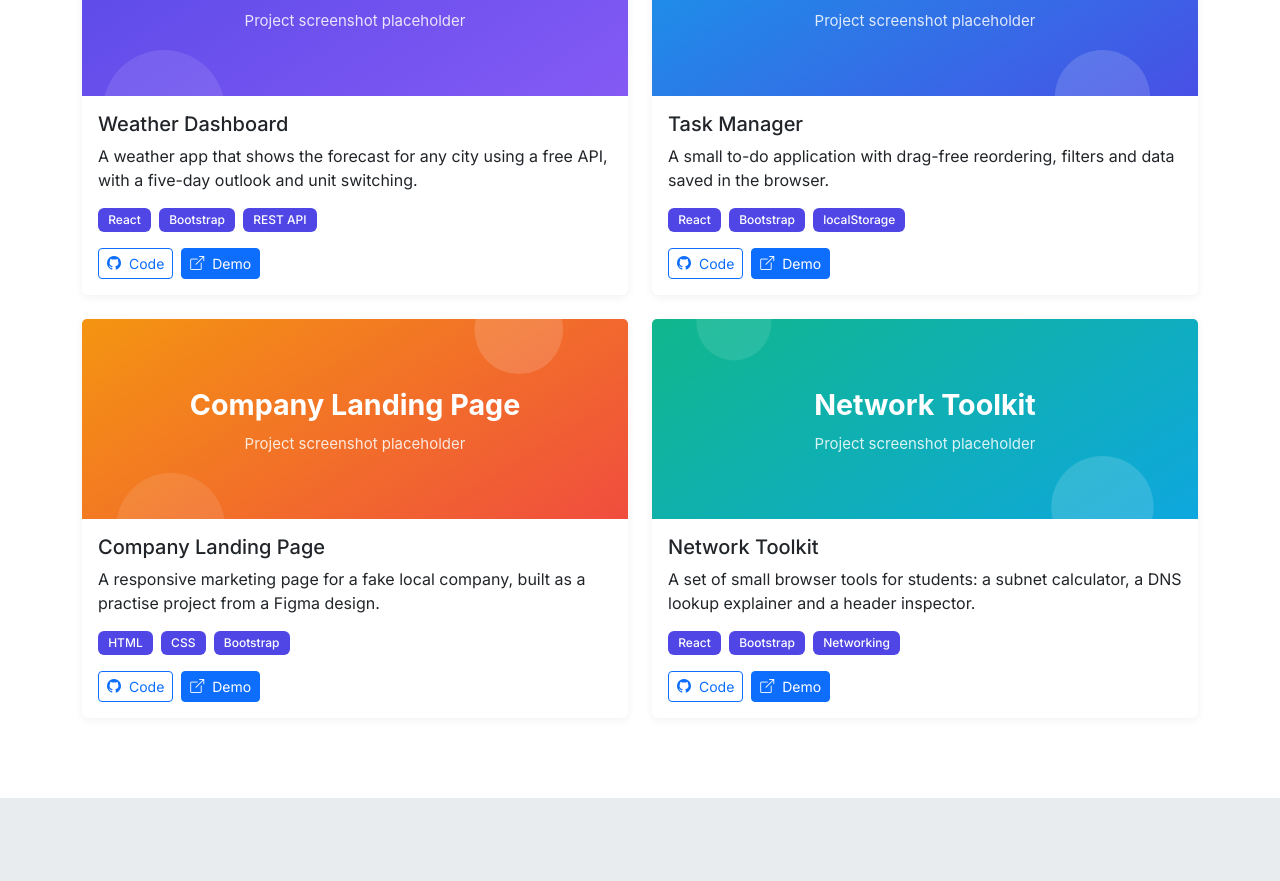
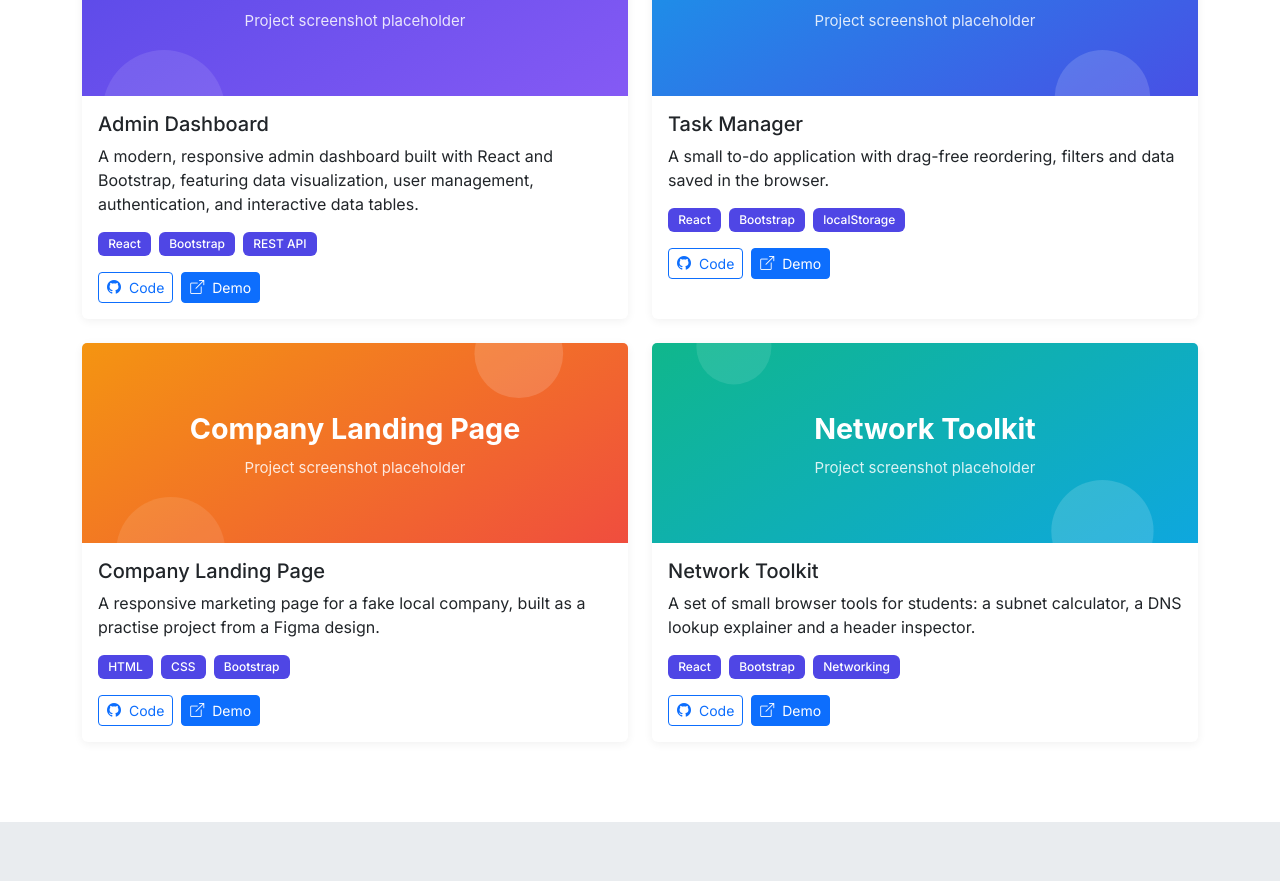
Before and after one commit to amirhosseinj05/amirhj205-Protfolio, a React (Vite) app: page / in a window 1280 px wide. Shown: the part 2034-2915 px from the top of the page. Built offline with nearby package versions, Linux system fonts and the light colour scheme.

Commit message:
change projects.js file

```diff
--- a/src/data/projects.js
+++ b/src/data/projects.js
@@ -9,16 +9,16 @@ import projectImage4 from '../assets/project-4.svg'
 export const projects = [
   {
     id: 1,
-    title: 'Weather Dashboard',
+    title: 'Admin  Dashboard',
     description:
-      'A weather app that shows the forecast for any city using a free API, with a five-day outlook and unit switching.',
+      'A modern, responsive admin dashboard built with React and Bootstrap, featuring data visualization, user management, authentication, and interactive data tables.',
     image: projectImage1,
-    imageAlt: 'Screenshot placeholder of the Weather Dashboard project',
+    imageAlt: 'Screenshot placeholder of the Admin Dashboard project',
     tech: ['React', 'Bootstrap', 'REST API'],
-    github: 'https://github.com/alexcarter-dev/weather-dashboard',
+    github: 'https://github.com/amirhosseinj05/Admin-Dashboard',
     demo: 'https://weather-dashboard-demo.vercel.app',
     details:
-      'This was my first project that talked to a real API. I fetch the data with fetch(), handle the loading and error states, and store the last searched city in localStorage so it survives a page refresh. The layout is fully responsive: the forecast cards stack on mobile and sit in a row on desktop. I also added a simple unit toggle between Celsius and Fahrenheit.',
+      'Amir Admin is a modern and responsive admin dashboard built with React and Bootstrap, featuring a clean and user-friendly interface. It includes user management, interactive data tables, charts, forms, authentication, and advanced filtering options. Designed with a reusable component structure, it supports desktop, tablet, and mobile devices, with light and dark modes.',
   },
   {
     id: 2,
```
